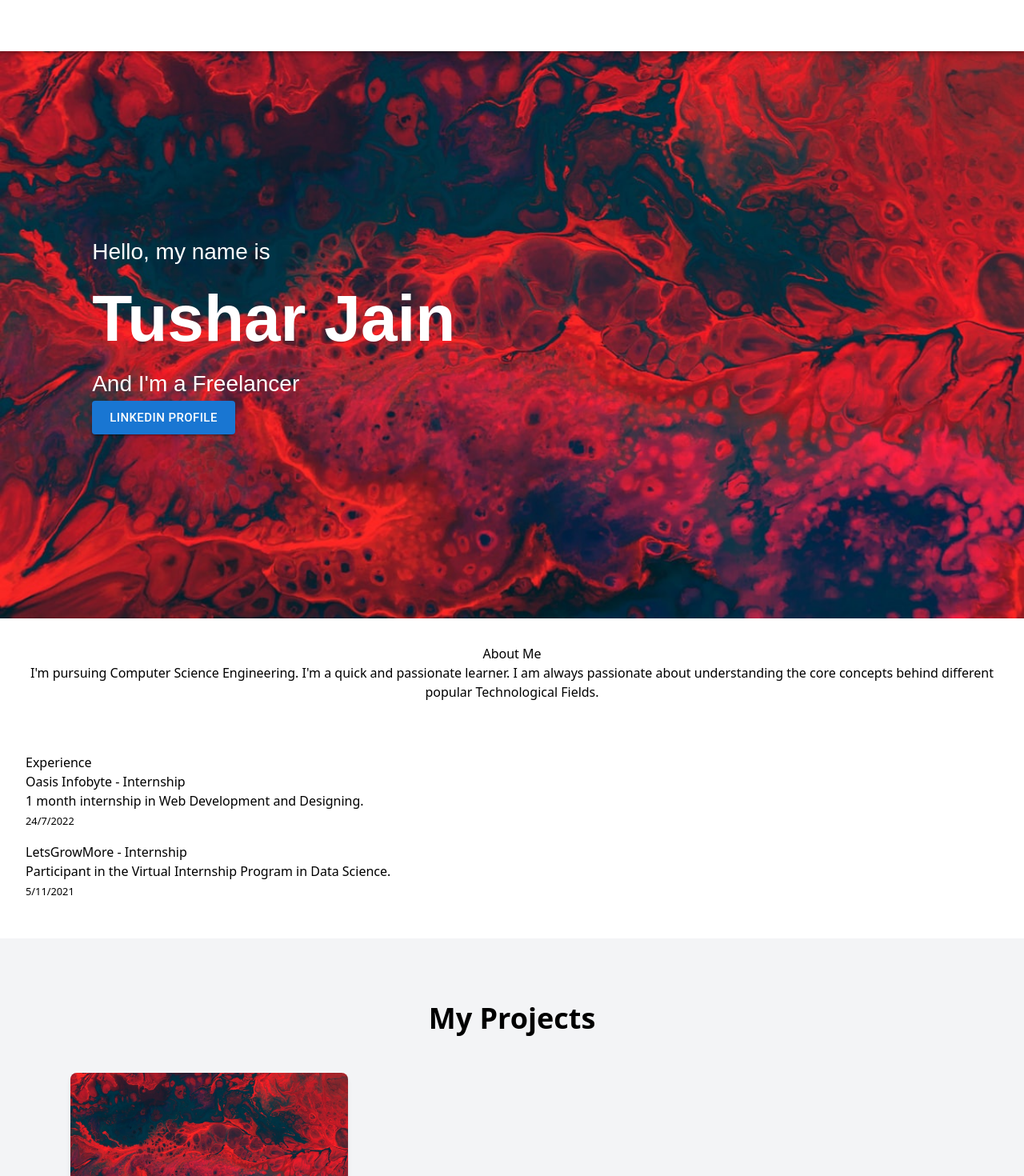
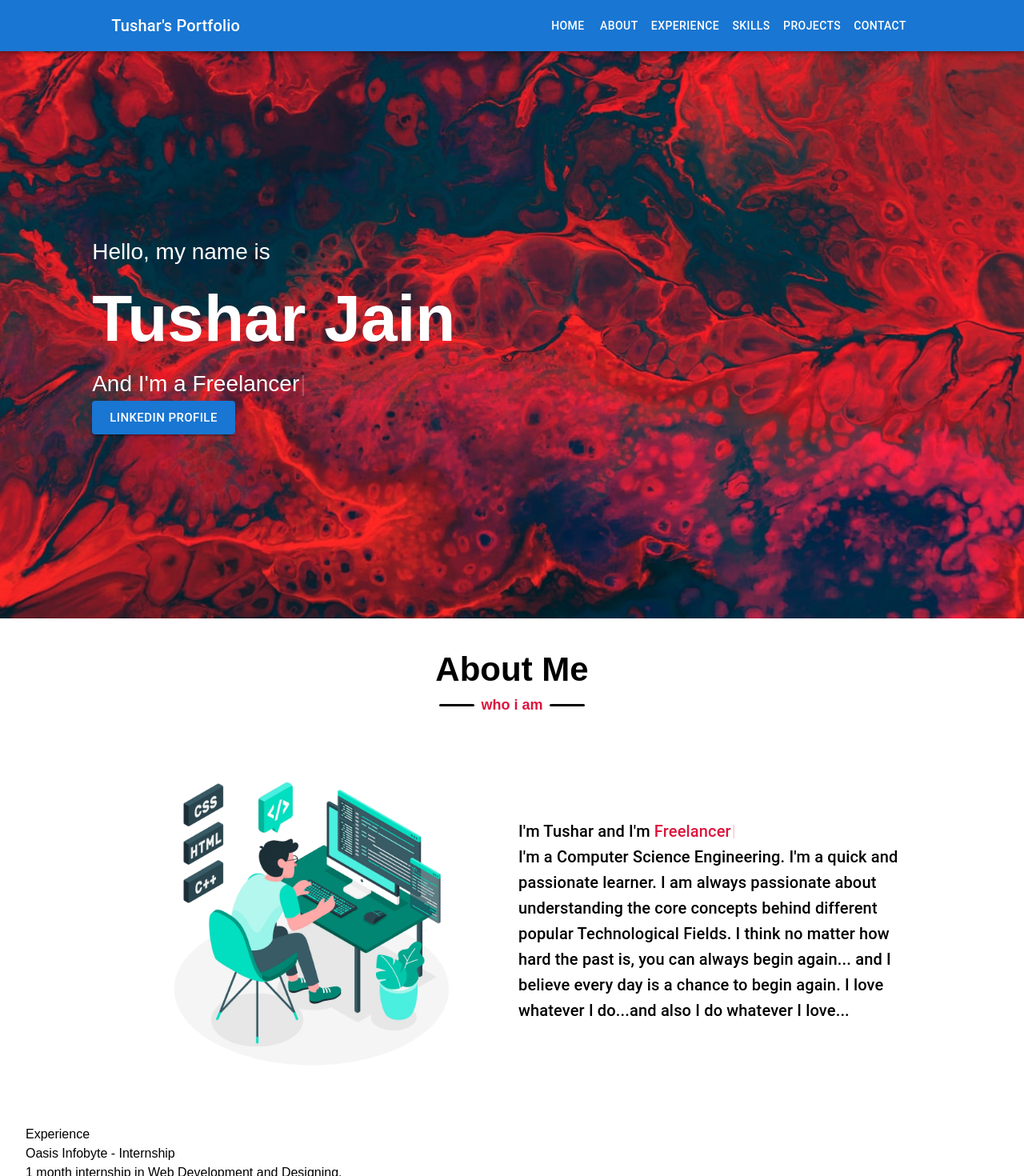
Before and after one commit to tusharjain2802/portfolio-next-ts, a Next.js app: page / in a window 1280 px wide. Shown: the top 1470 px of the page at 80% size. Built offline with nearby package versions, Linux system fonts and the light colour scheme.

Commit message:
about section

```diff
--- /dev/null
+++ b/app/common/textDesign/index.tsx
@@ -0,0 +1,17 @@
+import React from 'react';
+
+interface SectionTitleProps {
+  children: React.ReactNode;
+}
+
+const SectionTitle: React.FC<SectionTitleProps> = ({ children }) => {
+  return (
+    <div className="flex justify-center items-center gap-2">
+      <div className="bg-black w-11 h-[3px] rounded-lg"></div>
+      <p className="text-crimson font-semibold text-[18px]">{children}</p>
+      <div className="bg-black w-11 h-[3px] rounded-lg"></div>
+    </div>
+  );
+};
+
+export default SectionTitle;
--- a/app/components/AboutSection/index.tsx
+++ b/app/components/AboutSection/index.tsx
@@ -1,11 +1,49 @@
+import TextDesign from "@/app/common/textDesign";
+import Image from "next/image";
+import programmer from "@/app/public/images/programming.png"
+import { Typography } from "@mui/material";
+import Typewriter from 'typewriter-effect/dist/core';
+import { useEffect, useRef } from "react";
+
 export default function AboutSection() {
-    return (
-      <section id="about" style={{ padding: '2rem', textAlign: 'center' }}>
-        <h2>About Me</h2>
-        <p>
-          I'm pursuing Computer Science Engineering. I'm a quick and passionate learner. I am always passionate about
-          understanding the core concepts behind different popular Technological Fields.
-        </p>
-      </section>
-    );
-  }
+  const typewriterRef = useRef<HTMLDivElement | null>(null);
+
+  useEffect(() => {
+    if (typewriterRef.current) {
+      const typewriter = new Typewriter(typewriterRef.current, {
+        loop: true,
+        delay: 75,
+      });
+
+      typewriter
+      .typeString('Full-Stack Developer.')
+        .pauseFor(1500)
+        .deleteAll()
+        .typeString('Freelancer')
+        .pauseFor(1500)
+        .deleteAll()
+        .typeString('Software Engineer')
+        .pauseFor(1500)
+        .deleteAll()
+        .start();
+    }
+  }, []);
+  return (
+    <section id="about" className="font-ubuntu mx-[9%]" style={{ padding: '2rem', textAlign: 'center' }}>
+      <h2 className="font-ubuntu text-[42px] font-[600]">About Me</h2>
+      <TextDesign>who i am</TextDesign>
+      <div className="grid grid-cols-1 md:grid-cols-2 mt-16 gap-4 items-center justify-between">
+        <div>
+          <Image className="h-[190px] w-[200px] md:w-auto mx-auto md:h-[299px] lg:h-[383px] " alt="programmer" src={programmer} />
+        </div>
+        <div className="text-left">
+        <Typography className="font-poppins font-[600] text-[16px] md:text-[20px] lg:text-[25px]" variant="h6">
+        I'm Tushar and I'm <span className="text-crimson" ref={typewriterRef}></span>
+        </Typography>
+          <Typography className="font-poppins text-[13px] md:text-[16px] lg:text-[18px]" variant="h6">I'm a Computer Science Engineering. I'm a quick and passionate learner. I am always passionate about understanding the core concepts behind different popular Technological Fields. I think no matter how hard the past is, you can always begin again... and I believe every day is a chance to begin again. I love whatever I do...and also I do whatever I love...
+          </Typography>
+        </div>
+      </div>
+    </section>
+  );
+}
--- a/app/components/Header/index.tsx
+++ b/app/components/Header/index.tsx
@@ -1,5 +1,6 @@
 import { useState, useEffect } from 'react';
 import { AppBar, Toolbar, Typography, Button, Box } from '@mui/material';
+import { LuSquareArrowUp } from "react-icons/lu";
 
 export default function Header() {
   const [scrolled, setScrolled] = useState(false);
@@ -31,18 +32,17 @@ export default function Header() {
     <>
       <AppBar
         position="sticky"
-        className={`px-[9%] ${scrolled ? 'sticky' : 'absolute'}`}
+        className={`px-[9%]  font-ubuntu ${scrolled ? 'sticky bg-crimson' : 'absolute bg-transparent'}`}
         sx={{
-          backgroundColor: scrolled ? 'red' : 'transparent',
           transition: 'background-color 1s ease',
         }}
       >
         <Toolbar>
-          <Typography variant="h6" sx={{ flexGrow: 1 }}>
+          <Typography className='text-[21px] md:text-[32px] font-[700]' variant="h6" sx={{ flexGrow: 1 }}>
             Tushar's Portfolio
           </Typography>
           {['Home', 'About', 'Experience', 'Skills', 'Projects', 'Contact'].map((item) => (
-            <Button key={item} color="inherit" href={`#${item.toLowerCase()}`}>
+            <Button className='hidden lg:block' key={item} color="inherit" href={`#${item.toLowerCase()}`}>
               {item}
             </Button>
           ))}
@@ -52,20 +52,19 @@ export default function Header() {
       {/* Scroll-Up Button (optional, if needed) */}
       {showScrollBtn && (
         <Box
+        className="bg-crimson rounded-xl text-center my-auto "
           onClick={() => window.scrollTo(0, 0)}
           sx={{
             position: 'fixed',
             bottom: 20,
             right: 20,
-            backgroundColor: 'red',
             color: 'white',
             padding: '10px',
-            borderRadius: '50%',
             cursor: 'pointer',
             zIndex: 1000,
           }}
         >
-          ↑
+          <LuSquareArrowUp size={32} />
         </Box>
       )}
     </>
--- a/app/components/HomeSection/index.tsx
+++ b/app/components/HomeSection/index.tsx
@@ -27,9 +27,10 @@ export default function HomeSection() {
     }
   }, []);
   return (
-    <section id="home" className="text-white font-poppins" style={{
+    <section id="home" className="text-white font-ubuntu" style={{
       backgroundImage: `url(${bgImage.src})`, backgroundSize: 'cover',
       backgroundPosition: 'center',
+      backgroundAttachment:'fixed',
     }}>
       <div className="py-[187px] md:py-[230px] mx-[9%] font-bold">
         <h1 className="text-[19px] font-[500] md:text-[28px]">Hello, my name is</h1>
--- a/app/globals.css
+++ b/app/globals.css
@@ -2,4 +2,8 @@
 @tailwind components;
 @tailwind utilities;
 
-@import url('https://fonts.googleapis.com/css2?family=Poppins:wght@400;500;600;700&family=Ubuntu:wght@400;500;700&display=swap');
+@import url('https://fonts.googleapis.com/css2?family=Poppins:ital,wght@0,100;0,200;0,300;0,400;0,500;0,600;0,700;0,800;0,900;1,100;1,200;1,300;1,400;1,500;1,600;1,700;1,800;1,900&family=Ubuntu:ital,wght@0,300;0,400;0,500;0,700;1,300;1,400;1,500;1,700&display=swap');
+
+html {
+    scroll-behavior: smooth;
+}
--- a/app/page.tsx
+++ b/app/page.tsx
@@ -10,7 +10,7 @@ import ContactSection from '@/app/components/ContactSection';
 
 export default function Home() {
   return (
-    <div>
+    <div className='font-poppins'>
       <Header />
       <main>
         <HomeSection />
--- a/tailwind.config.ts
+++ b/tailwind.config.ts
@@ -9,11 +9,11 @@ const config: Config = {
   theme: {
     extend: {
       colors: {
-        background: "var(--background)",
-        foreground: "var(--foreground)",
+        crimson: "#DC143C",
       },
       fontFamily: {
         'poppins': ['Poppins', 'sans-serif'],
+        'ubuntu': ['Ubuntu', 'sans-serif'],
       },
     },
   },
```
Also changed, not shown: app/public/images/programming.png (added).
